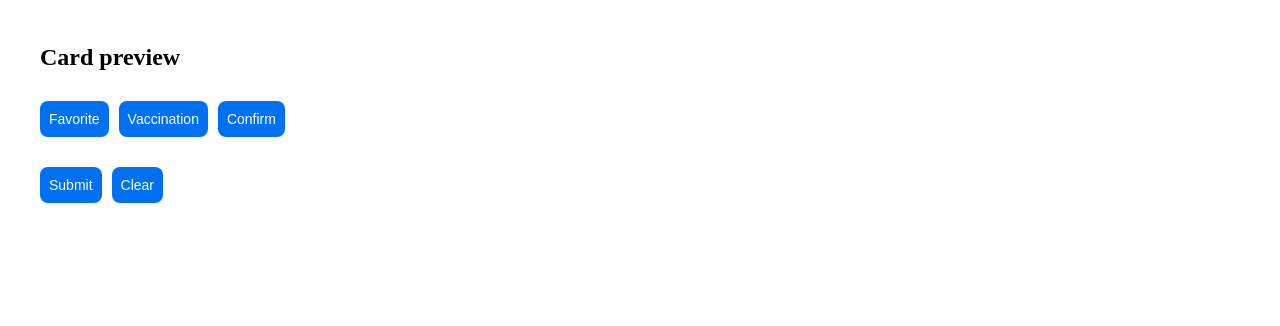
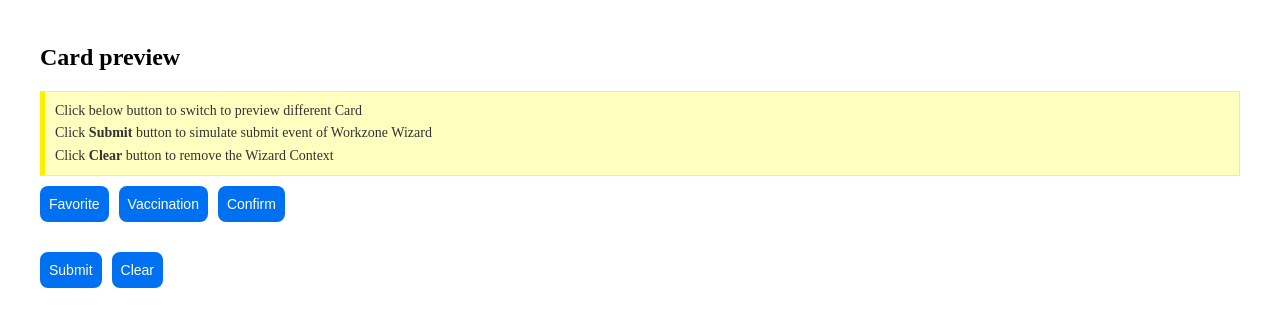
Before and after one commit to SAP-samples/build-workzone-integration, a website: page advanced/wizard/sample-cards/index.html in a window 1280 px wide. Drawn offline with Linux system fonts and the light colour scheme.

Commit message:
add instructions

```diff
--- a/advanced/wizard/sample-cards/index.html
+++ b/advanced/wizard/sample-cards/index.html
@@ -10,6 +10,17 @@
     data-sap-ui-theme="sap_fiori_3"></script>
 
   <style>
+    .note {
+      padding: 0.5rem 0.625rem;
+      font-size: .875rem;
+      border: 1px solid #e2e2e2;
+      background-color: #ffffc0;
+      border-left: 5px solid #fff000;
+      color: #333;
+      overflow: hidden;
+      line-height: 1.6;
+    }
+
     .buttons {
       display: flex;
       align-items: center;
@@ -48,6 +59,13 @@
 
 <body class="sapUiBody sapUiSizeCompact" style="padding: 1rem 2rem; box-sizing: border-box;">
   <h2>Card preview</h2>
+
+  <div class="note">
+    Click below button to switch to preview different Card <br />
+    Click <b>Submit</b> button to simulate submit event of Workzone Wizard <br />
+    Click <b>Clear</b> button to remove the Wizard Context
+  </div>
+
   <div class="buttons">
     <button class="button" data-card-target="wz-favorite-card">Favorite</button>
     <button class="button" data-card-target="wz-vaccination-card">Vaccination</button>
@@ -87,7 +105,7 @@
       tag.remove();
 
       tag = document.createElement('ui-integration-card');
-      tag.id='ui-card';
+      tag.id = 'ui-card';
       tag.setAttribute('manifest', `./${target}/bundle/manifest.json`);
       tag.setAttribute('base-url', `./${target}/bundle`);
       tag.setAttribute('reference-id', target);
```
